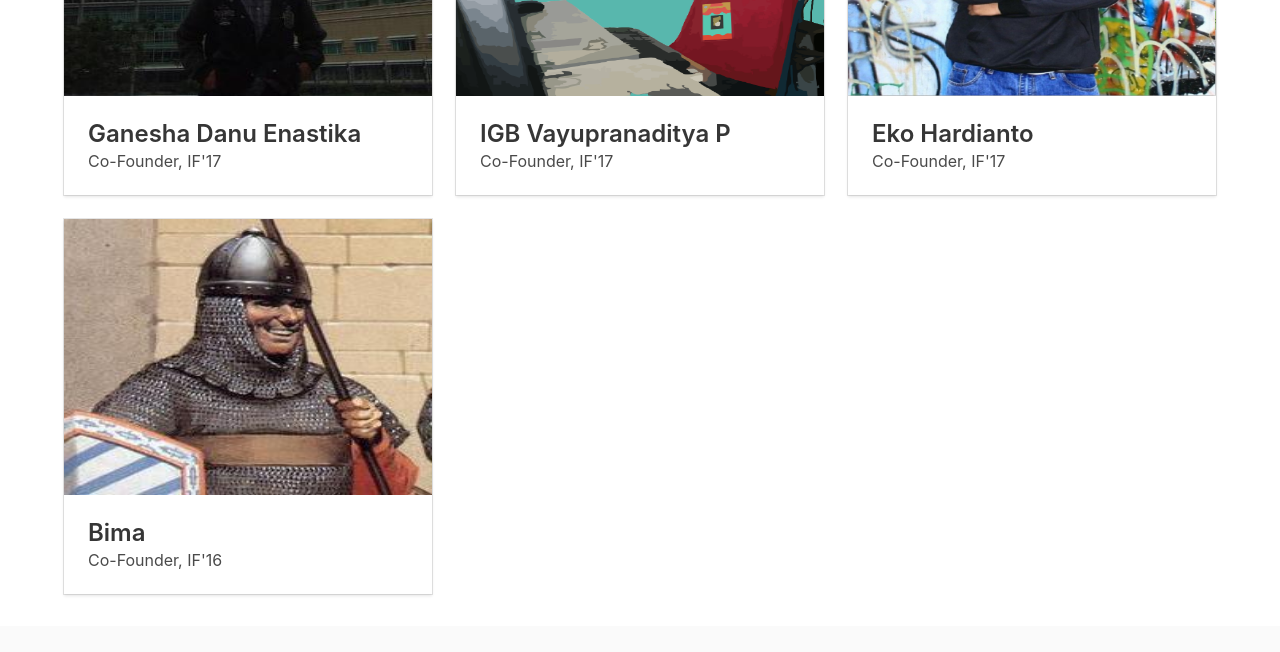
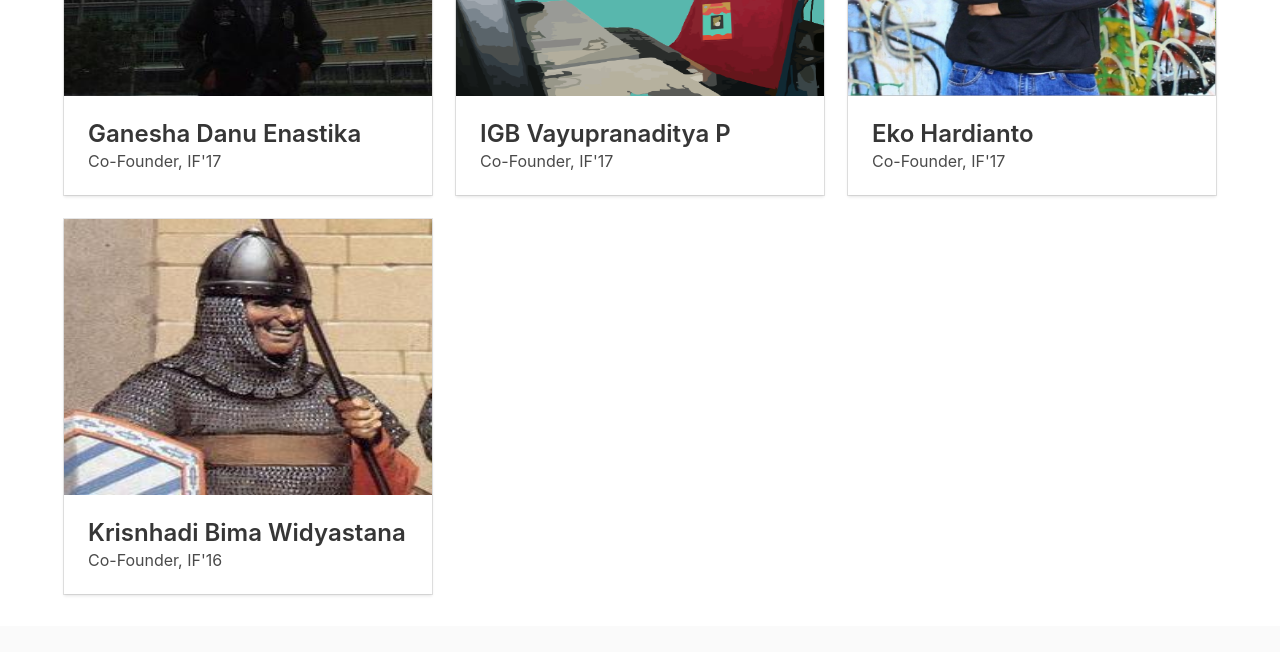
Before and after one commit to comtran/comtran.github.io, a plain HTML site: page member.html in a window 1280 px wide. Shown: the part 822-1474 px from the top of the page. Drawn offline with nearby package versions, Linux system fonts and the light colour scheme.

Commit message:
Update Bima

```diff
--- a/member.html
+++ b/member.html
@@ -169,7 +169,7 @@
                       </figure>
                     </div>
                     <div class="card-content">
-                      <h4 class="title is-4">Bima</h4>
+                      <h4 class="title is-4">Krisnhadi Bima Widyastana</h4>
                       <h6 class="subtitle is-6">Co-Founder, IF'16</h6>
                     </div>
                   </div>
```
